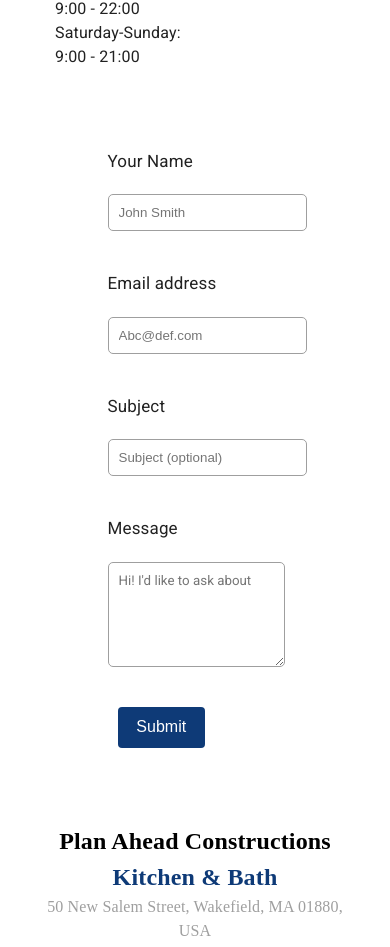
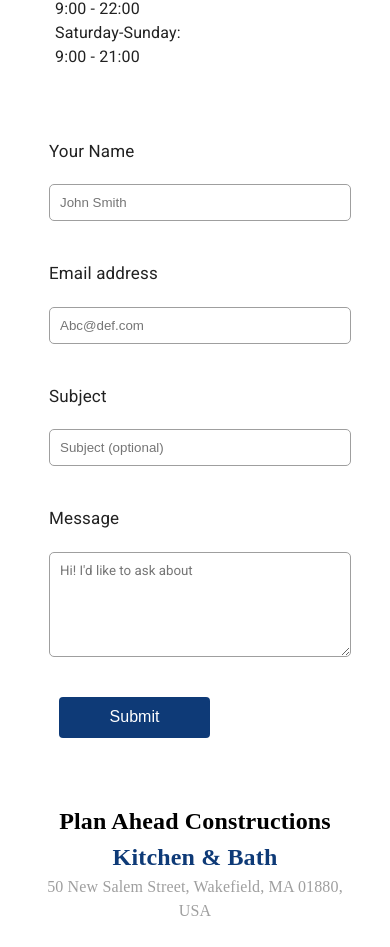
Before and after one commit to Mattynb/Cabinet-Website, a React (Create React App) app in the folder client/: page / in a window 390 px wide. Shown: the part 8333-9280 px from the top of the page. Built offline with nearby package versions, Linux system fonts and the light colour scheme; no server answers.

Commit message:
fix style if inputs text

```diff
--- a/client/src/styles/home/ContactForm.module.css
+++ b/client/src/styles/home/ContactForm.module.css
@@ -5,13 +5,13 @@
 }
 
 .header {
-    font-size: 36px; /* Adjusts to 24px on screens <= 768px */
+    font-size: 36px;
     font-weight: 600;
     text-align: center;
     margin-bottom: 0;
 
     text-align: center;
-	font-size: 20px;
+	font-size: 40px;
 	font-weight: bolder;
 	font-family: "Lato", sans-serif;
 	color: #2d385e;
@@ -19,10 +19,6 @@
 }
 
 .paragraph {
-    /* font-family: Poppins;
-
-    flex-direction: column;
-    justify-content: center;  */
     margin: auto;
     width: 50%;
     font-size: 16px;
@@ -38,17 +34,17 @@
 .contactContainer {
     display: flex;
     justify-content: space-between;
-    max-width: 85vw;
+    max-width: 55vw;
     margin: 60px auto 0 auto;
 }
 
 .contactInfo {
     flex: 1;
-    min-width: 300px; /* Allows flexibility on smaller screens */
+    min-width: 300px;
 }
 
 .contactInfo strong {
-    font-size: 24px; /* Adjusts to 20px on screens <= 480px */
+    font-size: 24px;
 }
 
 .contactInfo > div {
@@ -60,19 +56,14 @@
 }
 
 .contactInfo p {
-    font-size: 16px; /* Adjusts to 14px on screens <= 480px */
+    font-size: 16px;
     margin-top: 0;
     margin-bottom: 0;
-    padding-left: 34px; /* Adjusts to 0 on screens <= 768px */
+    padding-left: 34px;
     white-space: pre-wrap;
 }
 
 .form {
-    /* flex: 2;
-    min-width: 0;
-    margin-top: 0;
-    padding: 10px;
-    text-align: center; */
     width: 100%;
 	margin-bottom: 15px;
 	border-radius: 5px;
@@ -83,29 +74,29 @@
 
 .form input, .form textarea {
     width: 100%;
-    padding: 16px; /* Adjusts to 12px on screens <= 480px */
+    padding: 16px;
     margin-top: 20px;
-    margin-bottom: 40px; /* Adjusts to 20px on screens <= 768px */
+    margin-bottom: 40px;
     border: 1px solid #9f9f9f;
     border-radius: 5px;
 }
 
 .form textarea {
-    height: 105px; /* Height adjusts based on content */
+    height: 105px;
     font-family: Roboto, sans-serif;
 }
 
 .form button {
-    width: 200px; /* Full width on smaller screens for better accessibility */
+    width: 200px;
     height: 41px;
     background-color: #0E3A77;
     color: white;
     border: none;
     border-radius: 4px;
     font-weight: 400;
-    font-size: 1rem; /* Adjusts to 14px on screens <= 480px */
+    font-size: 1rem;
     text-align: center;
-    margin-left: 10px; /* Adjusted alignment */
+    margin-left: 10px;
 }
 
 @media (max-width: 768px) {
@@ -136,22 +127,23 @@
 
     }
 
-    .contactInfo, .form {
-
+    .contactInfo {
         width: 50%;
         padding: 10px;
-        /* height: 50%;
-        align-items: center; */
+
+    }
+
+    .form {
+        width: 80%;
     }
 
     .contactInfo p {
         padding-left: 0;
-
         height: 50%;
       align-items: center;
     }
+
     .form input, .form textarea {
-         width: auto;
         padding: 10px;
         margin-top: 20px;
         margin-bottom: 40px;
```
